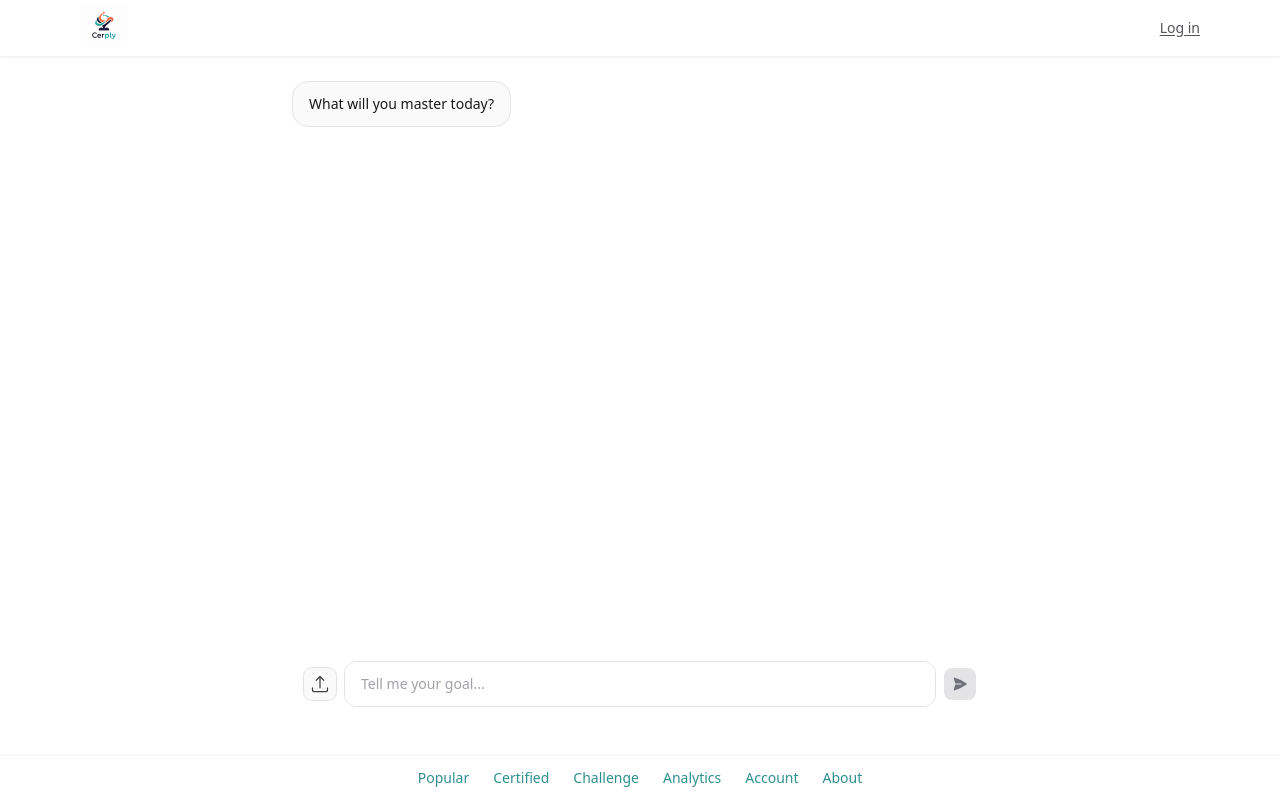
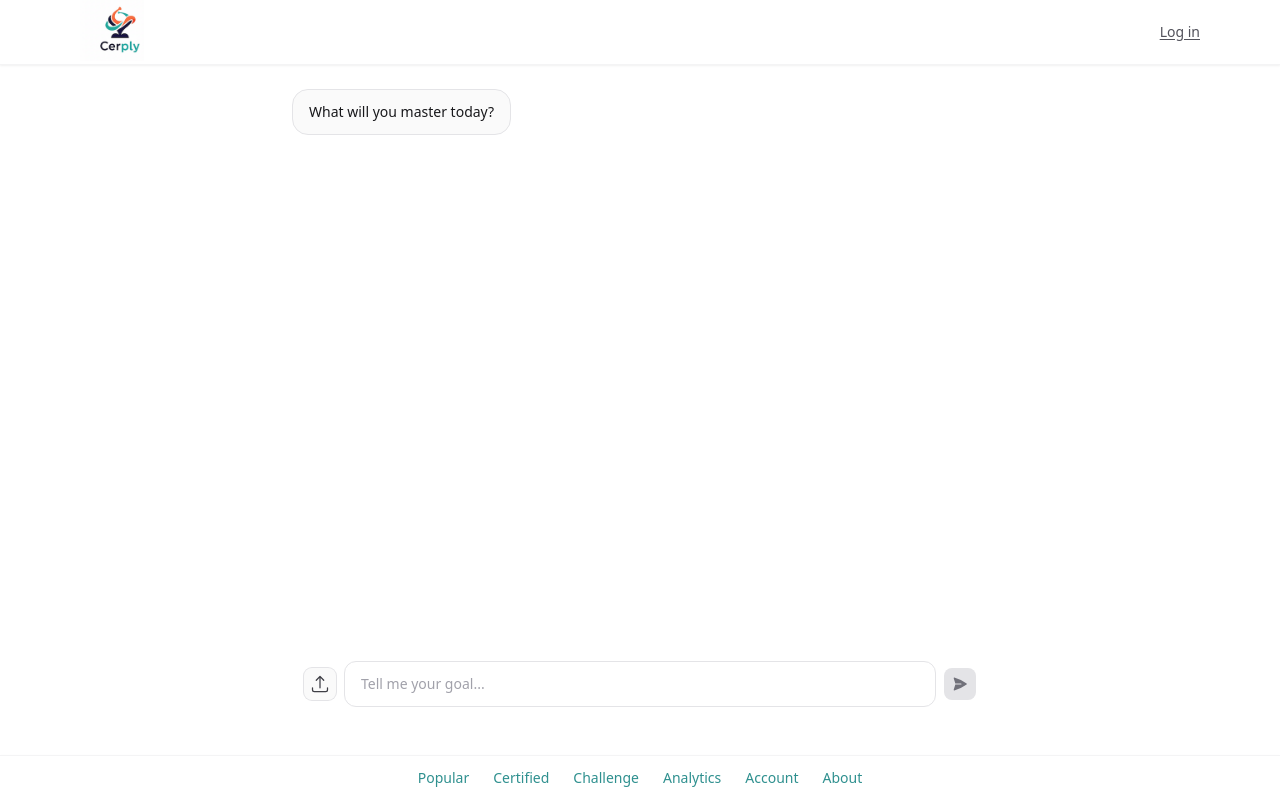
Before and after one commit to robnreb1/cerply, a Next.js app in the folder web/: page / in a window 1280 px wide. Built offline with nearby package versions, Linux system fonts and the light colour scheme.

Commit message:
feat(web/ui): double logo size; increase header height; crop whitespace via object-contain + scale

```diff
--- a/web/components/BrandHeader.tsx
+++ b/web/components/BrandHeader.tsx
@@ -10,18 +10,18 @@ export default function BrandHeader({ className }: Props) {
     <header
       className={`w-full border-b border-zinc-100 bg-white shadow-sm ${className ?? ""}`}
     >
-      <div className="relative mx-auto flex h-14 max-w-6xl items-center justify-between px-4">
+      <div className="relative mx-auto flex h-16 max-w-6xl items-center justify-between px-4">
         {/* Left: Logo */}
         <div className="min-w-0">
-          <Link href="/" className="inline-flex items-center gap-2 hover:opacity-90">
+          <Link href="/" className="inline-flex items-center gap-2 hover:opacity-90 overflow-hidden h-full">
             <Image
               src="/icons/icon-192x192.png"
               alt="Cerply"
-              width={56}
-              height={56}
+              width={64}
+              height={64}
               priority
               unoptimized
-              className="h-12 w-12"
+              className="h-14 w-14 sm:h-16 sm:w-16 object-contain transform scale-125 origin-left"
             />
           </Link>
         </div>
```
